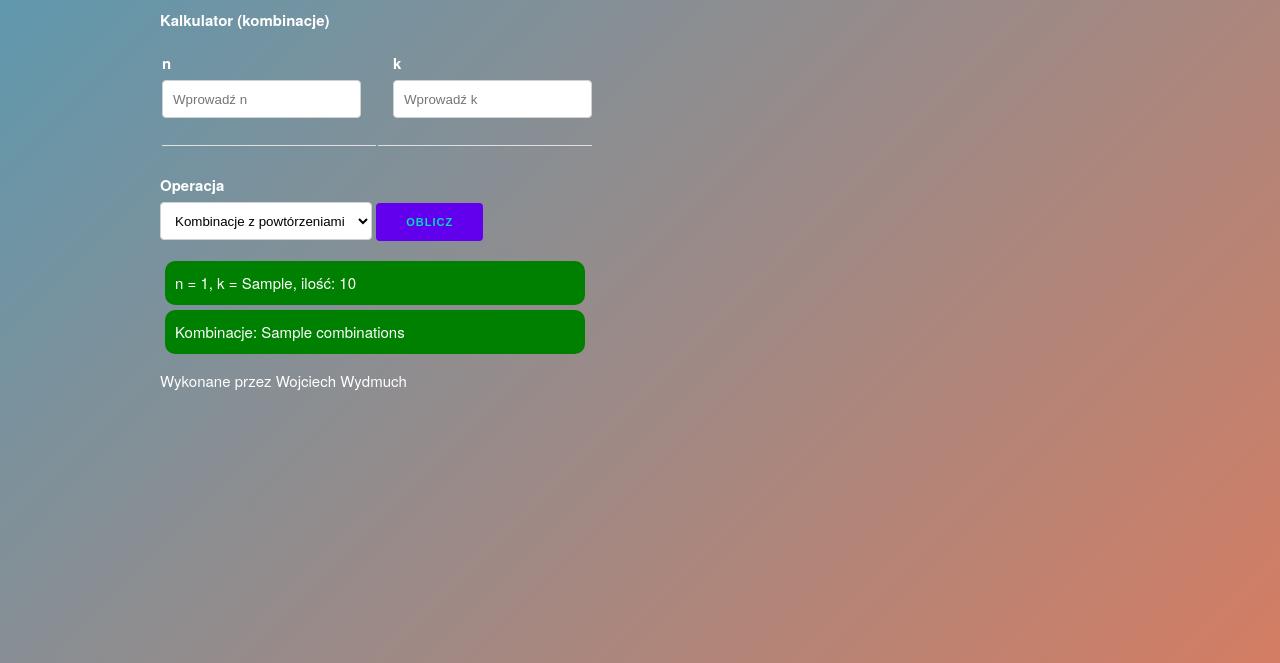
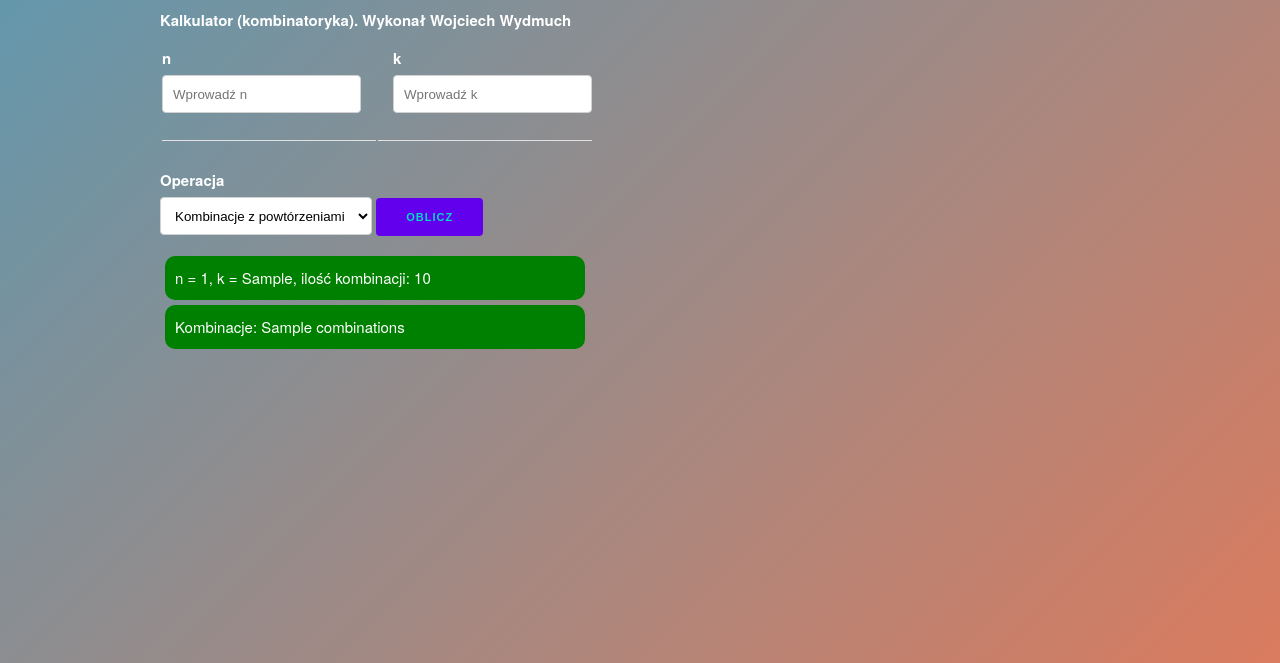
Before and after one commit to wojtekw0703/CalculatorApp-combinations, a Flask app: template templates/app.html in a window 1280 px wide. Shown: the top 663 px of the page. Run offline with Flask 2, Linux system fonts and the light colour scheme; the template is opened without the code that fills it: most values are stand-ins (such as "Sample title", 1, 10 or a date in 2020).

Commit message:
Deleted <h6> tag

```diff
--- a/templates/app.html
+++ b/templates/app.html
@@ -24,7 +24,9 @@
 	float: left;
 	padding-bottom: 10px;
 	padding-top: 10px;
-	text-align: left;
+	position: absolute;
+            left:100px;
+            top: 355px;
 	bottom: 0px;
 	width: 100%;
 }
@@ -46,13 +48,11 @@ body {
         background-position: 0% 50%;
     }
 }
-
-
     </style>
   </head>
   <body>
     <div class="container">
-     <label for="kalkulator">Kalkulator (kombinacje)</label>
+        <b>Kalkulator (kombinatoryka). Wykonał Wojciech Wydmuch</b>
      <form action="{{ url_for('send') }}" method="POST">
     <table>
         <tr>
@@ -83,20 +83,14 @@ body {
 
 
         <div class="alert" width="50px">
-         n = {{ n_send }}, k = {{ k_send }}, ilość:  {{ sum }}
+         n = {{ n_send }}, k = {{ k_send }}, ilość kombinacji:  {{ sum }}
         </div>
 
           <div class="alert" >
             Kombinacje:  {{ combinations }}
         </div>
-    <div id="made">
-		<h6 class="text-light small font-weight-bold">Wykonane przez Wojciech Wydmuch</h6>
-		</div>
     </form>
-
     </div>
-
     </div>
-
   </body>
 </html>
```
